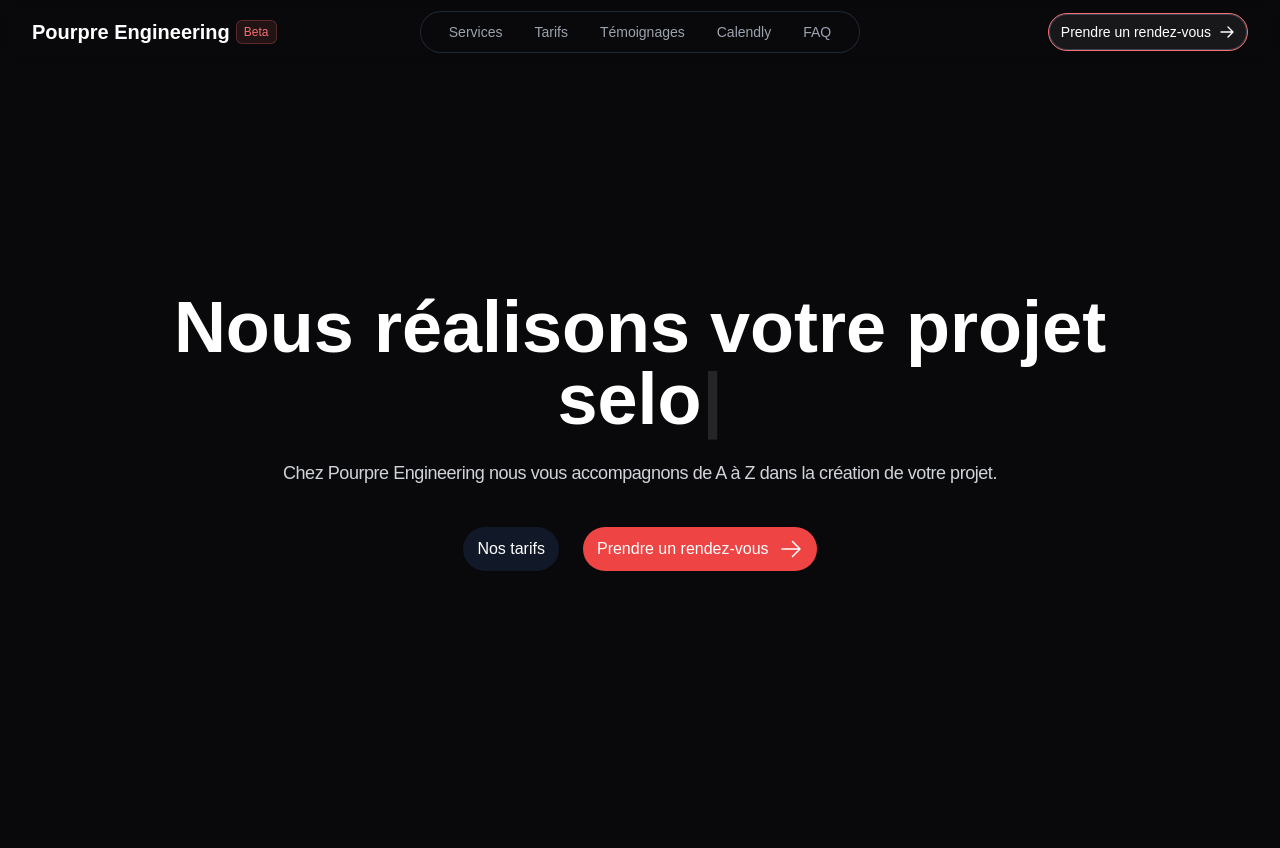
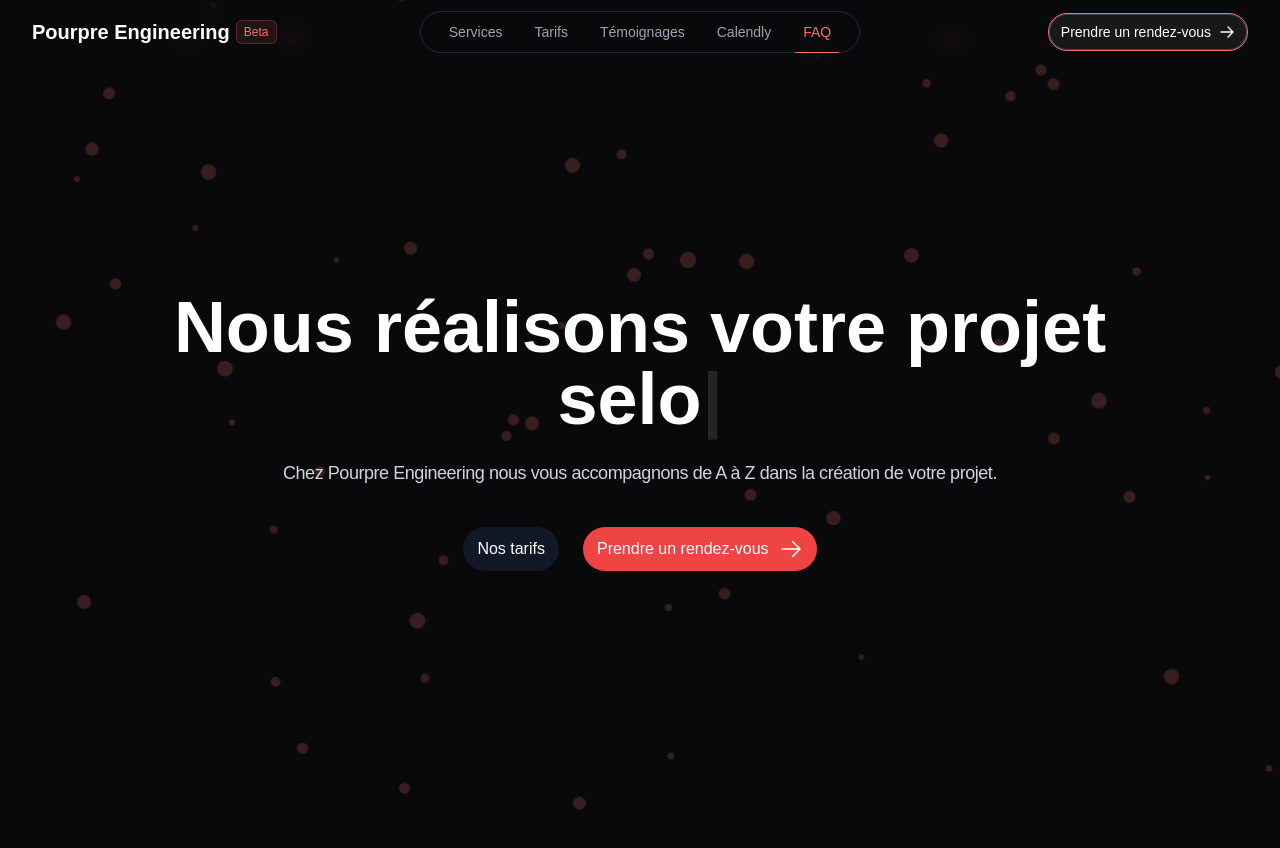
Before and after one commit to daburuu/pourpreWebsite, a React (Create React App) app: page / in a window 1280 px wide. Shown: the top 848 px of the page. Built offline with nearby package versions, Linux system fonts and the light colour scheme.

Commit message:
Add background - Improved header Link

```diff
--- a/package.json
+++ b/package.json
@@ -11,6 +11,7 @@
     "react-calendly": "^4.3.1",
     "react-dom": "^18.3.1",
     "react-scripts": "5.0.1",
+    "react-scroll": "^1.9.0",
     "typewriter-effect": "^2.21.0",
     "web-vitals": "^2.1.4"
   },
--- a/src/App.js
+++ b/src/App.js
@@ -1,5 +1,6 @@
-import logo from './logo.svg';
+import { useEffect } from 'react';
 import './App.css';
+import './background.css';
 import Header from './components/Header';
 import Jumbotron from './components/Jumbotron';
 import ToBeDefined from './components/ToBeDefined';
@@ -12,30 +13,58 @@
 import Footer from './components/Footer';
 
 function App() {
+  useEffect(() => {
+    const numElements = 30;
+    const container = document.createElement('div');
+    container.className = 'floating-elements-container';
+    document.body.appendChild(container);
+
+    for (let i = 0; i < numElements; i++) {
+      const element = document.createElement('div');
+      element.className = 'floating-element';
+      container.appendChild(element);
+    }
+
+    const elements = document.querySelectorAll('.floating-element');
+    elements.forEach(element => {
+      const size = Math.random() * 10 + 5;
+      element.style.width = `${size}px`;
+      element.style.height = `${size}px`;
+      element.style.top = `${Math.random() * 100}vh`;
+      element.style.left = `${Math.random() * 100}vw`;
+      element.style.animationDuration = `${Math.random() * 5 + 2}s`;
+      element.style.animationDelay = `${Math.random() * 5}s`;
+    });
+  }, []);
+
   return (
-    <div className="!font-sans bg-[#09090B]">
-      <Header></Header>
+    // <div className="!font-sans bg-[#09090B]">
+    <div className="App">
+      <div className="animated-background"></div>
+      <Header />
       <main>
-        <Jumbotron></Jumbotron>
-        <ToBeDefined></ToBeDefined>
-        <Languages></Languages>
+        <div id="jumbotron">
+          <Jumbotron />
+        </div>
+        <ToBeDefined />
+        <Languages />
         <div id="services">
-          <Services></Services>
+          <Services />
         </div>
         <div id="tarifs">
-          <Pricings></Pricings>
+          <Pricings />
         </div>
         <div id="temoignages">
-          <Testimonials></Testimonials>
+          <Testimonials />
         </div>
         <div id="calendly">
-          <Calendly></Calendly>
+          <Calendly />
         </div>
         <div id="faq">
-          <Faq></Faq>
+          <Faq />
         </div>
       </main>
-      <Footer></Footer>
+      <Footer />
     </div>
   );
 }
--- /dev/null
+++ b/src/background.css
@@ -0,0 +1,49 @@
+body {
+  margin: 0;
+  padding: 0;
+  overflow-x: hidden;
+  font-family: 'Helvetica Neue', sans-serif;
+  background: #09090B;
+}
+
+.animated-background {
+  position: fixed;
+  top: 0;
+  left: 0;
+  width: 100%;
+  height: 100%;
+  background: linear-gradient(120deg, #09090B, #09090B);
+  z-index: -1;
+  pointer-events: none;
+}
+
+.floating-elements-container {
+  position: fixed;
+  top: 0;
+  left: 0;
+  width: 100%;
+  height: 100%;
+  pointer-events: none;
+  z-index: -1;
+}
+
+.floating-element {
+  position: absolute;
+  border-radius: 50%;
+  background: rgba(247, 113, 113, 0.2);
+  animation: float-animation linear infinite;
+}
+
+@keyframes float-animation {
+  0% {
+    transform: translateY(0) scale(1);
+  }
+
+  50% {
+    transform: translateY(-50px) scale(1.2);
+  }
+
+  100% {
+    transform: translateY(0) scale(1);
+  }
+}
--- a/src/components/Header.js
+++ b/src/components/Header.js
@@ -1,47 +1,170 @@
+import { useState, useEffect } from 'react';
+import { Link as ScrollLink, Events, scrollSpy } from 'react-scroll';
 
 export default function Header() {
+    const [activeSection, setActiveSection] = useState('');
+
+    useEffect(() => {
+        Events.scrollEvent.register('begin', function () {
+            // console.log('begin', arguments);
+        });
+
+        Events.scrollEvent.register('end', function () {
+            // console.log('end', arguments);
+        });
+
+        scrollSpy.update();
+
+        return () => {
+            Events.scrollEvent.remove('begin');
+            Events.scrollEvent.remove('end');
+        };
+    }, []);
+
+    const handleSetActive = (to) => {
+        setActiveSection(to);
+    };
 
     return (
         <header className="backdrop-blur -mb-px sticky top-0 z-50 lg:!border-gray-700">
             <div className="mx-auto px-4 sm:px-6 lg:px-8 max-w-7xl flex items-center justify-between gap-3 h-[4rem]">
                 <div className="lg:flex-1 flex items-center gap-1.5">
-                    <a aria-current="page" href="/" className="router-link-active router-link-exact-active flex-shrink-0 font-bold text-xl text-white flex items-end gap-1.5"
-                        aria-label="Pourpre Engineering">
-                        Pourpre Engineering
-                        <span className="inline-flex items-center font-medium rounded-md text-xs px-2 py-1 bg-red-400 bg-opacity-10 text-red-400 ring-1 ring-inset ring-red-400 ring-opacity-25 mb-0.5">
-                            Beta
-                        </span>
-                    </a>
+                    <ScrollLink
+                        to="jumbotron"
+                        smooth={true}>
+                        <a
+                            aria-current="page"
+                            href="/"
+                            className="router-link-active router-link-exact-active flex-shrink-0 font-bold text-xl text-white flex items-end gap-1.5"
+                            aria-label="Pourpre Engineering"
+                        >
+                            Pourpre Engineering
+                            <span className="inline-flex items-center font-medium rounded-md text-xs px-2 py-1 bg-red-400 bg-opacity-10 text-red-400 ring-1 ring-inset ring-red-400 ring-opacity-25 mb-0.5">
+                                Beta
+                            </span>
+                        </a>
+                    </ScrollLink>
                 </div>
 
                 <ul className="items-center ring-1 ring-gray-800 px-3 gap-x-0 rounded-full hidden lg:flex">
                     <li className="relative">
-                        <a className="text-sm/6 flex items-center gap-1 py-2 px-4 font-medium transition-colors relative after:absolute after:-bottom-px after:inset-x-2 after:h-px after:rounded-full after:opacity-0 after:bg-red-400 after:transition-opacity text-gray-400 hover:text-red-400" href="/#services">Services</a>
+                        <ScrollLink
+                            to="services"
+                            spy={true}
+                            smooth={true}
+                            duration={500}
+                            className={`cursor-pointer text-sm/6 flex items-center gap-1 py-2 px-4 font-medium transition-colors relative after:absolute after:-bottom-px after:inset-x-2 after:h-px after:rounded-full after:bg-red-400 after:transition-opacity ${activeSection === 'services'
+                                ? 'text-red-400 after:opacity-100'
+                                : 'text-gray-400 hover:text-red-400 after:opacity-0'
+                                }`}
+                            onSetActive={handleSetActive}
+                        >
+                            Services
+                        </ScrollLink>
                     </li>
                     <li className="relative">
-                        <a className="text-sm/6 flex items-center gap-1 py-2 px-4 font-medium transition-colors relative after:absolute after:-bottom-px after:inset-x-2 after:h-px after:rounded-full after:opacity-0 after:bg-red-400 after:transition-opacity text-gray-400 hover:text-red-400" href="/#tarifs">Tarifs</a>
+                        <ScrollLink
+                            to="tarifs"
+                            spy={true}
+                            smooth={true}
+                            duration={500}
+                            className={`cursor-pointer text-sm/6 flex items-center gap-1 py-2 px-4 font-medium transition-colors relative after:absolute after:-bottom-px after:inset-x-2 after:h-px after:rounded-full after:bg-red-400 after:transition-opacity ${activeSection === 'tarifs'
+                                ? 'text-red-400 after:opacity-100'
+                                : 'text-gray-400 hover:text-red-400 after:opacity-0'
+                                }`}
+                            onSetActive={handleSetActive}
+                        >
+                            Tarifs
+                        </ScrollLink>
                     </li>
                     <li className="relative">
-                        <a className="text-sm/6 flex items-center gap-1 py-2 px-4 font-medium transition-colors relative after:absolute after:-bottom-px after:inset-x-2 after:h-px after:rounded-full after:opacity-0 after:bg-red-400 after:transition-opacity text-gray-400 hover:text-red-400" href="/#temoignages">Témoignages</a>
+                        <ScrollLink
+                            to="temoignages"
+                            spy={true}
+                            smooth={true}
+                            duration={500}
+                            className={`cursor-pointer text-sm/6 flex items-center gap-1 py-2 px-4 font-medium transition-colors relative after:absolute after:-bottom-px after:inset-x-2 after:h-px after:rounded-full after:bg-red-400 after:transition-opacity ${activeSection === 'temoignages'
+                                ? 'text-red-400 after:opacity-100'
+                                : 'text-gray-400 hover:text-red-400 after:opacity-0'
+                                }`}
+                            onSetActive={handleSetActive}
+                        >
+                            Témoignages
+                        </ScrollLink>
                     </li>
                     <li className="relative">
-                        <a className="text-sm/6 flex items-center gap-1 py-2 px-4 font-medium transition-colors relative after:absolute after:-bottom-px after:inset-x-2 after:h-px after:rounded-full after:opacity-0 after:bg-red-400 after:transition-opacity text-gray-400 hover:text-red-400" href="/#calendly">Calendly</a>
+                        <ScrollLink
+                            to="calendly"
+                            spy={true}
+                            smooth={true}
+                            duration={500}
+                            className={`cursor-pointer text-sm/6 flex items-center gap-1 py-2 px-4 font-medium transition-colors relative after:absolute after:-bottom-px after:inset-x-2 after:h-px after:rounded-full after:bg-red-400 after:transition-opacity ${activeSection === 'calendly'
+                                ? 'text-red-400 after:opacity-100'
+                                : 'text-gray-400 hover:text-red-400 after:opacity-0'
+                                }`}
+                            onSetActive={handleSetActive}
+                        >
+                            Calendly
+                        </ScrollLink>
                     </li>
                     <li className="relative">
-                        <a className="text-sm/6 flex items-center gap-1 py-2 px-4 font-medium transition-colors relative after:absolute after:-bottom-px after:inset-x-2 after:h-px after:rounded-full after:opacity-0 after:bg-red-400 after:transition-opacity text-gray-400 hover:text-red-400" href="/#faq">FAQ</a>
+                        <ScrollLink
+                            to="faq"
+                            spy={true}
+                            smooth={true}
+                            duration={500}
+                            className={`cursor-pointer text-sm/6 flex items-center gap-1 py-2 px-4 font-medium transition-colors relative after:absolute after:-bottom-px after:inset-x-2 after:h-px after:rounded-full after:bg-red-400 after:transition-opacity ${activeSection === 'faq'
+                                ? 'text-red-400 after:opacity-100'
+                                : 'text-gray-400 hover:text-red-400 after:opacity-0'
+                                }`}
+                            onSetActive={handleSetActive}
+                        >
+                            FAQ
+                        </ScrollLink>
                     </li>
                 </ul>
 
                 <div className="flex items-center justify-end lg:flex-1 gap-1.5">
-                    <a className="hover:scale-105 transition-all duration-200 focus:outline-none focus-visible:outline-0 disabled:cursor-not-allowed disabled:opacity-75 flex-shrink-0 font-medium rounded-full text-sm gap-x-2 px-3 py-2 shadow-sm ring-1 ring-inset ring-gray-700 text-white bg-[#18181B] hover:bg-gray-800/50 disabled:bg-gray-900 focus-visible:ring-2 focus-visible:ring-primary-500 dark:focus-visible:ring-primary-400 items-center hidden lg:flex" style={{ border: "1px solid #F77171" }} href="https://calendly.com/derhore-lucas/30min?month=2024-07" rel="noopener noreferrer">
+                    <a
+                        className="hover:scale-105 transition-all duration-200 focus:outline-none focus-visible:outline-0 disabled:cursor-not-allowed disabled:opacity-75 flex-shrink-0 font-medium rounded-full text-sm gap-x-2 px-3 py-2 shadow-sm ring-1 ring-inset ring-gray-700 text-white bg-[#18181B] hover:bg-gray-800/50 disabled:bg-gray-900 focus-visible:ring-2 focus-visible:ring-primary-500 dark:focus-visible:ring-primary-400 items-center hidden lg:flex"
+                        style={{ border: '1px solid #F77171' }}
+                        href="https://calendly.com/derhore-lucas/30min?month=2024-07"
+                        rel="noopener noreferrer"
+                    >
                         <span className="">Prendre un rendez-vous</span>
-                        <svg xmlns="http://www.w3.org/2000/svg" fill="none" viewBox="0 0 24 24" strokeWidth={2} stroke="currentColor" className="size-4">
-                            <path strokeLinecap="round" strokeLinejoin="round" d="M13.5 4.5 21 12m0 0-7.5 7.5M21 12H3" />
+                        <svg
+                            xmlns="http://www.w3.org/2000/svg"
+                            fill="none"
+                            viewBox="0 0 24 24"
+                            strokeWidth={2}
+                            stroke="currentColor"
+                            className="size-4"
+                        >
+                            <path
+                                strokeLinecap="round"
+                                strokeLinejoin="round"
+                                d="M13.5 4.5 21 12m0 0-7.5 7.5M21 12H3"
+                            />
                         </svg>
                     </a>
-                    <button type="button" className="focus:outline-none focus-visible:outline-0 disabled:cursor-not-allowed disabled:opacity-75 flex-shrink-0 font-medium rounded-full text-sm gap-x-2 p-2 text-gray-700 dark:text-gray-200 hover:text-gray-900 dark:hover:text-white hover:bg-gray-50 dark:hover:bg-gray-800 focus-visible:ring-inset focus-visible:ring-2 focus-visible:ring-primary-500 dark:focus-visible:ring-primary-400 inline-flex items-center lg:hidden" aria-label="Open Menu">
-                        <svg xmlns="http://www.w3.org/2000/svg" fill="none" viewBox="0 0 24 24" strokeWidth={1.5} stroke="currentColor" className="size-6">
-                            <path strokeLinecap="round" strokeLinejoin="round" d="M3.75 6.75h16.5M3.75 12h16.5m-16.5 5.25h16.5" />
+                    <button
+                        type="button"
+                        className="focus:outline-none focus-visible:outline-0 disabled:cursor-not-allowed disabled:opacity-75 flex-shrink-0 font-medium rounded-full text-sm gap-x-2 p-2 text-gray-700 dark:text-gray-200 hover:text-gray-900 dark:hover:text-white hover:bg-gray-50 dark:hover:bg-gray-800 focus-visible:ring-inset focus-visible:ring-2 focus-visible:ring-primary-500 dark:focus-visible:ring-primary-400 inline-flex items-center lg:hidden"
+                        aria-label="Open Menu"
+                    >
+                        <svg
+                            xmlns="http://www.w3.org/2000/svg"
+                            fill="none"
+                            viewBox="0 0 24 24"
+                            strokeWidth={1.5}
+                            stroke="currentColor"
+                            className="size-6"
+                        >
+                            <path
+                                strokeLinecap="round"
+                                strokeLinejoin="round"
+                                d="M3.75 6.75h16.5M3.75 12h16.5m-16.5 5.25h16.5"
+                            />
                         </svg>
                     </button>
                 </div>
```
Also changed, not shown: 1 other file (tests, documents, lock files or other folders).
